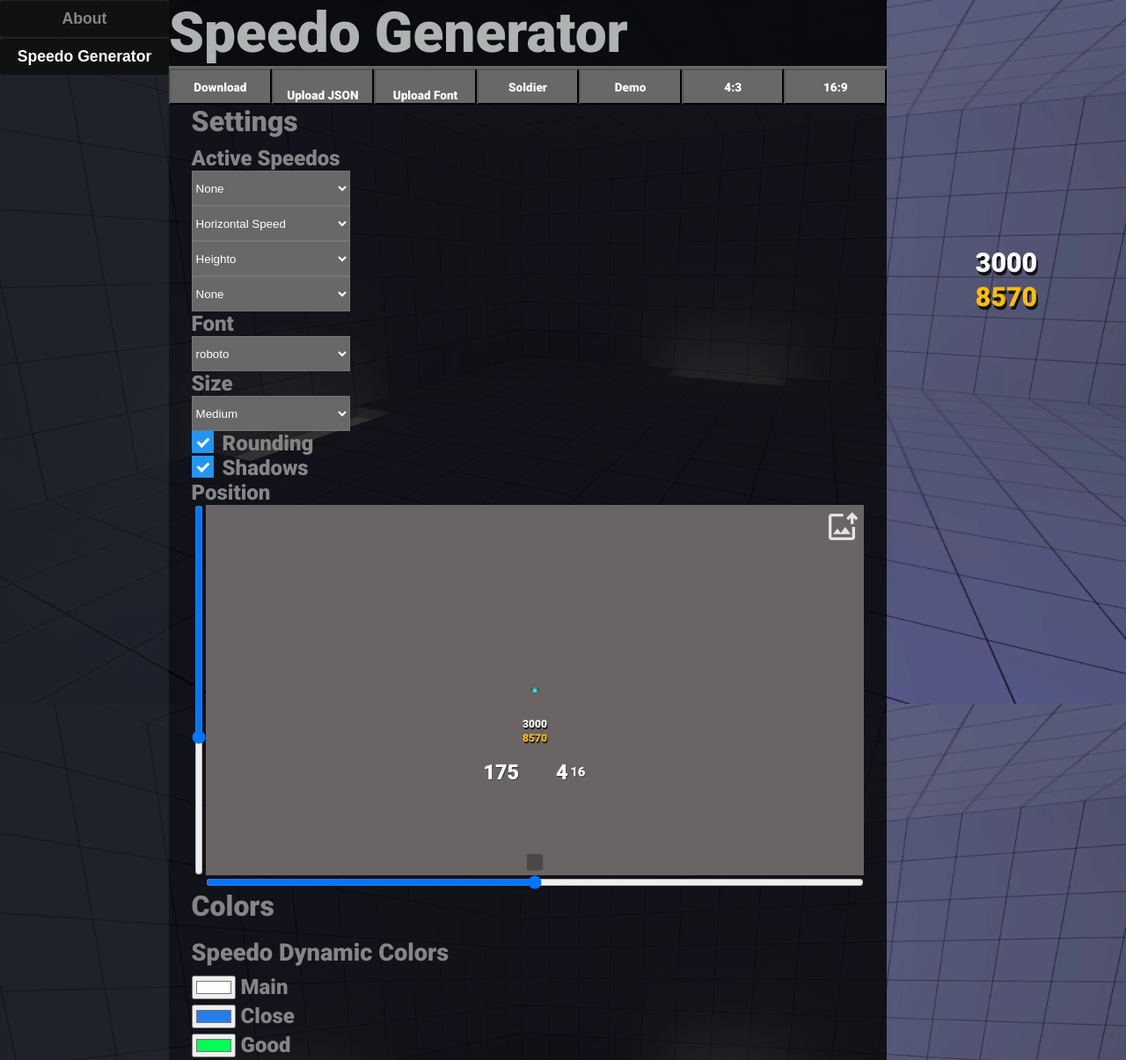
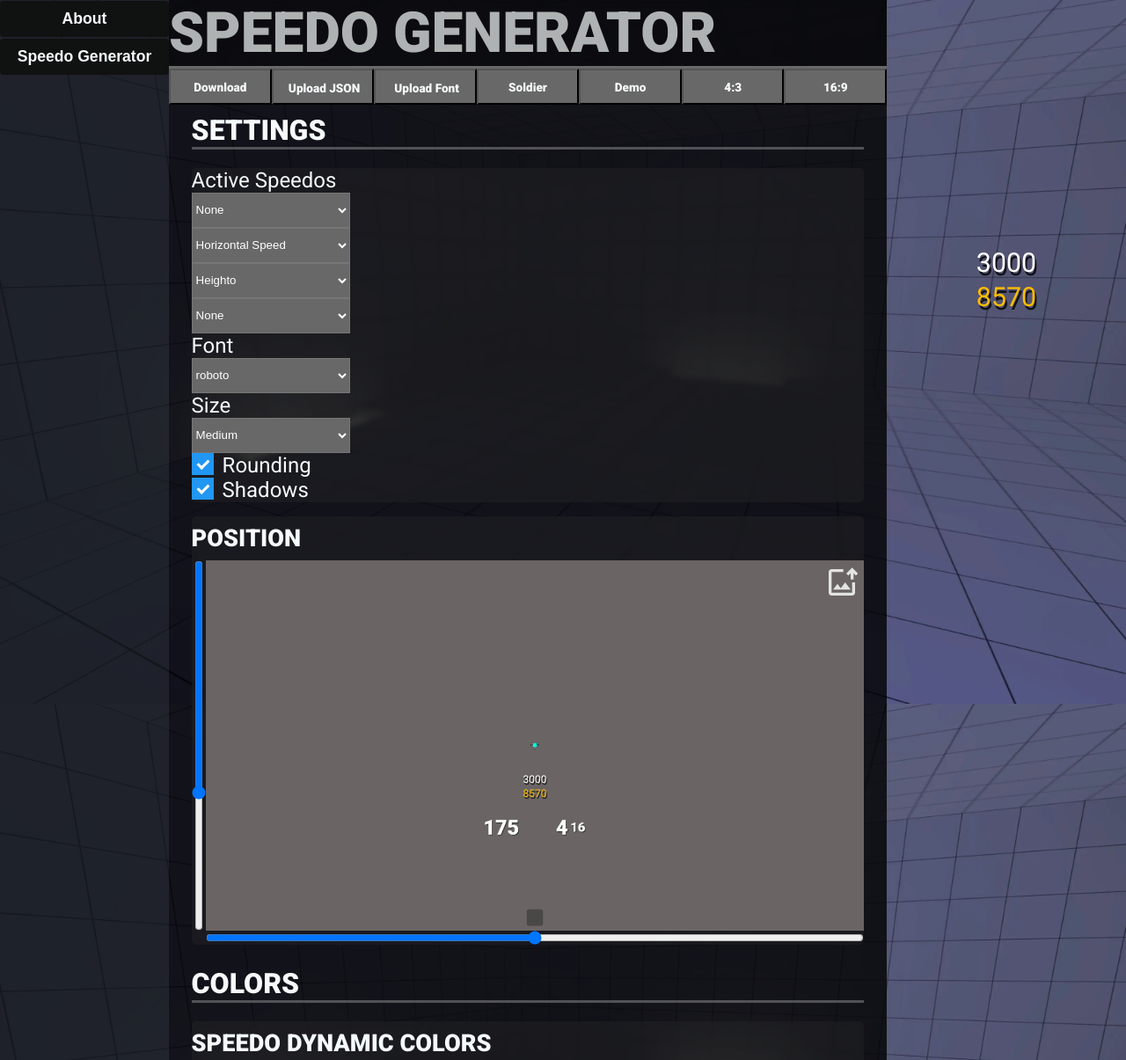
Before and after one commit to itsmmarc/speedo-generator, a website built with Vite: page index.html in a window 1280 px wide. Shown: the top 1205 px of the page at 88% size. Built offline with nearby package versions, Linux system fonts and the light colour scheme.

Commit message:
adjust styling

```diff
--- a/index.html
+++ b/index.html
@@ -25,11 +25,11 @@
                     <button id="download-btn">Download</button>
                     <label class="fake-upload-btn">
                         <input type="file" id="upload-btn"></input>
-                        <div >Upload JSON</div>
+                        Upload JSON
                     </label>
                     <label class="fake-upload-btn">
                         <input type="file" id="upload-font"></input>
-                        <div >Upload Font</div>
+                        Upload Font
                     </label>
                     <button id="preset-soldier">Soldier</button>
                     <button id="preset-demo">Demo</button>
@@ -116,8 +116,8 @@
                         </label>
                     </div>
                 </div>
-                <div class="option-container" id="option_position">
-                    <label class="col-span-all">Position</label>
+                <div class="options-container" id="option_position">
+                    <h3 class="col-span-all">Position</h3>
 
                     <input type="range" id="ypos" />
                     <div id="position_preview">
--- a/src/styles/scss/speedo-generator.scss
+++ b/src/styles/scss/speedo-generator.scss
@@ -1,7 +1,10 @@
 @import url("https://fonts.googleapis.com/css2?family=Roboto:ital,wght@0,100..900;1,100..900&display=swap");
 
-$text-color: rgb(133, 133, 133);
-$text-color-light: rgb(255, 255, 255);
+$fg-color: rgb(245, 250, 251);
+$fg-color-soft: rgba(255, 255, 255, 0.268);
+$bg-color: rgba(47, 47, 47, 0.3);
+$bg-color-light: rgba(85, 85, 85, 0.297);
+
 $btn-color: rgb(104, 104, 104);
 $border-light: rgb(84, 84, 84);
 $border-dark: black;
@@ -17,15 +20,22 @@ $main-min-width: 600px;
 }
 
 // FONTS
-@mixin font-roboto {
+@mixin font-roboto-bold {
         font-style: normal;
         font-weight: 900;
         font-family: "Roboto", sans-serif;
         font-optical-sizing: auto;
         font-variation-settings: "wdth" 100;
 }
+@mixin font-roboto-rg {
+        font-style: normal;
+        font-weight: 400;
+        font-family: "Roboto", sans-serif;
+        font-optical-sizing: auto;
+        font-variation-settings: "wdth" 100;
+}
 .font-roboto {
-        @include font-roboto();
+        @include font-roboto-rg();
 }
 .font-montserrat {
         font-style: normal;
@@ -63,12 +73,12 @@ body {
                         background-color: rgb(16, 17, 17);
                         padding: 10px;
                         width: 100%;
-                        color: $text-color-light;
+                        color: $fg-color;
                         font-weight: 700;
                         font-size: 1.1rem;
                 }
                 #about button {
-                        color: $text-color;
+                        color: $fg-color;
                 }
                 button:hover {
                         background-color: rgb(81, 181, 182) !important;
@@ -101,7 +111,7 @@ body {
                                 margin: 0;
                                 color: rgb(174, 178, 178);
 
-                                @include font-roboto();
+                                @include font-roboto-bold();
 
                                 backdrop-filter: blur(5px);
 
@@ -110,6 +120,8 @@ body {
                                 border-color: $btn-color;
                                 background-color: rgba(0, 0, 0, 0.384);
                                 font-size: 4rem;
+
+                                text-transform: uppercase;
                         }
                         #top-bar-buttons {
                                 display: flex;
@@ -130,10 +142,10 @@ body {
                                 padding-block: 1px;
                                 height: 2.2rem;
 
-                                color: $text-color-light;
+                                color: $fg-color;
 
                                 font-size: 0.85rem;
-                                @include font-roboto();
+                                @include font-roboto-bold();
 
                                 align-content: center;
                                 text-align: center;
@@ -147,31 +159,10 @@ body {
                                 }
                         }
                 }
-                h2 {
-                        margin-bottom: 9px;
-                        color: $text-color;
-
-                        @include font-roboto();
-                        font-size: 2rem;
-                }
-                h3 {
-                        margin-top: 9px;
-                        margin-bottom: 9px;
-                        color: $text-color;
-
-                        @include font-roboto();
-                        font-size: 1.7rem;
-                }
-                label {
-                        color: $text-color;
-
-                        @include font-roboto();
-                        font-size: 1.5rem;
-                }
-
                 form {
                         display: grid;
                         grid-template-columns: minmax(340px, 33%) clamp(40rem, 67%, 100%);
+                        gap: 1rem;
                         width: 100%;
                         @media only screen and (max-width: 1550px) {
                                 grid-template-columns: max($main-min-width, 100%);
@@ -182,6 +173,41 @@ body {
                                 //         margin-left: auto !important;
                                 //         width: calc(100% - 3.5rem);
                                 // }
+                        }
+                        .options-container {
+                                background-color: $bg-color;
+                                backdrop-filter: blur(3px);
+                                border-radius: 0.3rem;
+
+                                label {
+                                        color: $fg-color;
+                                        @include font-roboto-rg();
+                                        font-size: 1.5rem;
+                                }
+                        }
+                        h2 {
+                                margin-top: 0.6rem;
+                                margin-bottom: 0.3rem;
+                                color: $fg-color;
+
+                                @include font-roboto-bold();
+                                font-size: 2rem;
+
+                                border-width: 0.2rem;
+                                border-bottom-style: solid;
+                                border-color: $fg-color-soft;
+
+                                text-transform: uppercase;
+                        }
+                        h3 {
+                                margin-top: 9px;
+                                margin-bottom: 9px;
+                                color: $fg-color;
+
+                                @include font-roboto-bold();
+                                font-size: 1.7rem;
+
+                                text-transform: uppercase;
                         }
                         .colors-container {
                                 display: grid;
@@ -203,7 +229,7 @@ body {
                                 .range-text {
                                         background-color: $btn-color;
                                         height: 1.7rem;
-                                        color: $text-color-light;
+                                        color: $fg-color;
                                         text-align: center;
                                 }
                                 .range-slider {
@@ -237,7 +263,7 @@ body {
                         background-color: $btn-color;
                         width: 180px;
                         height: 80px;
-                        color: $text-color-light;
+                        color: $fg-color;
                 }
                 select {
                         background-color: $btn-color;
```
Also changed, not shown: src/styles/css/speedo-generator.css, 1 other file.
